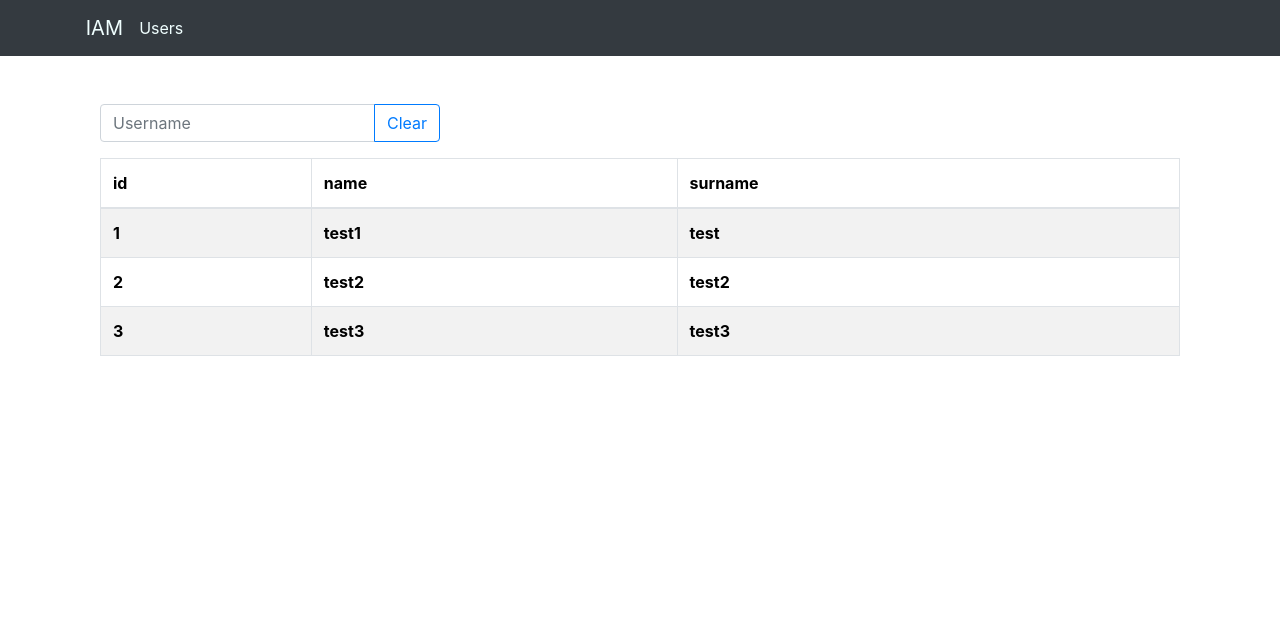
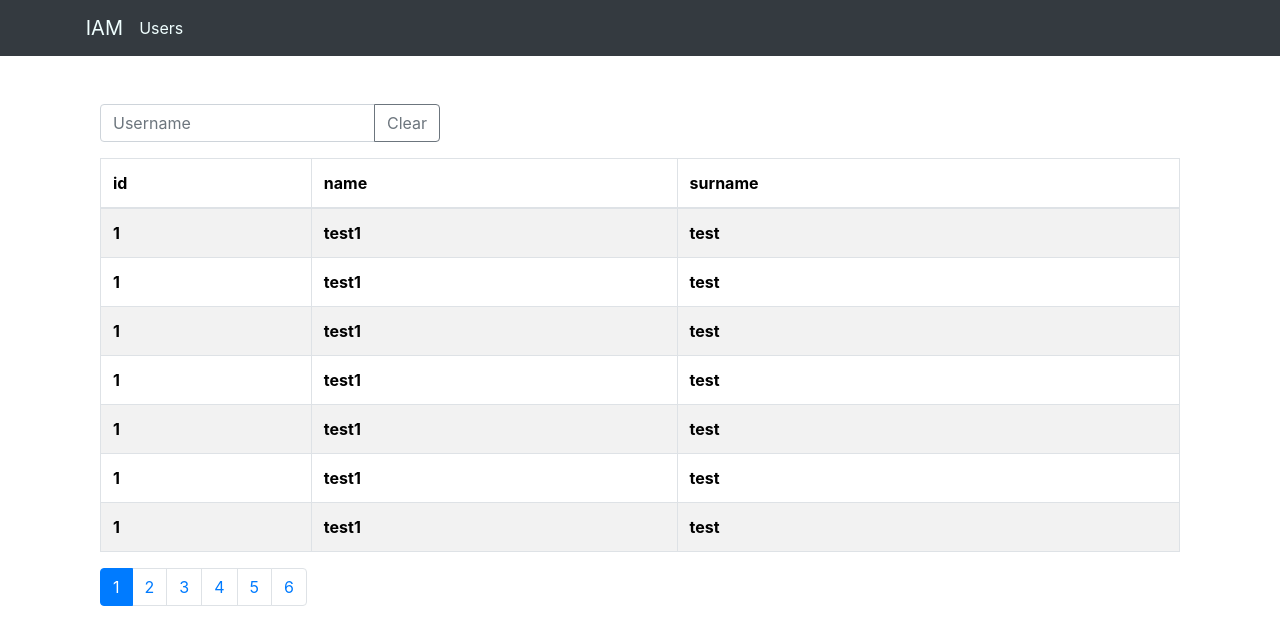
Before and after one commit to kursor666/iam-ui, a React (Create React App) app: page / in a window 1280 px wide. Shown: the top 644 px of the page. Built offline with nearby package versions, Linux system fonts and the light colour scheme.

Commit message:
Added pagination.

```diff
--- a/src/Components/Users/List/UsersList.js
+++ b/src/Components/Users/List/UsersList.js
@@ -1,40 +1,103 @@
 import './UsersList.css';
 
 import React, {useEffect, useState} from 'react';
-import Table from "react-bootstrap/Table";
-import {Button, Col, Container, FormControl, InputGroup, Row} from "react-bootstrap";
+import {Button, Col, Container, FormControl, InputGroup, Pagination, Row, Table} from "react-bootstrap";
 
+const itemsOnPage = 7;
 const initialUsers = [
     {id: '1', name: 'test1', surname: 'test'},
-    {id: '2', name: 'test2', surname: 'test2'},
+    {id: '1', name: 'test1', surname: 'test'},
+    {id: '1', name: 'test1', surname: 'test'},
+    {id: '1', name: 'test1', surname: 'test'},
+    {id: '1', name: 'test1', surname: 'test'},
+    {id: '1', name: 'test1', surname: 'test'},
+    {id: '1', name: 'test1', surname: 'test'},
+    {id: '1', name: 'test1', surname: 'test'},
+    {id: '1', name: 'test1', surname: 'test'},
+    {id: '1', name: 'test1', surname: 'test'},
+    {id: '1', name: 'test1', surname: 'test'},
+    {id: '1', name: 'test1', surname: 'test'},
+    {id: '1', name: 'test1', surname: 'test'},
+    {id: '1', name: 'test1', surname: 'test'},
+    {id: '1', name: 'test1', surname: 'test'},
+    {id: '1', name: 'test1', surname: 'test'},
+    {id: '1', name: 'test1', surname: 'test2'},
+    {id: '1', name: 'test1', surname: 'test2'},
+    {id: '1', name: 'test1', surname: 'test2'},
+    {id: '1', name: 'test1', surname: 'test2'},
+    {id: '1', name: 'test1', surname: 'test2'},
+    {id: '1', name: 'test1', surname: 'test2'},
+    {id: '1', name: 'test1', surname: 'test2'},
+    {id: '1', name: 'test1', surname: 'test2'},
+    {id: '1', name: 'test1', surname: 'test2'},
+    {id: '1', name: 'test1', surname: 'test2'},
+    {id: '1', name: 'test1', surname: 'test2'},
+    {id: '1', name: 'test1', surname: 'test2'},
+    {id: '1', name: 'test1', surname: 'test2'},
+    {id: '1', name: 'test1', surname: 'test2'},
+    {id: '1', name: 'test1', surname: 'test2'},
+    {id: '1', name: 'test1', surname: 'test2'},
+    {id: '1', name: 'test1', surname: 'test2'},
+    {id: '1', name: 'test1', surname: 'test2'},
+    {id: '1', name: 'test1', surname: 'test2'},
+    {id: '1', name: 'test1', surname: 'test2'},
+    {id: '1', name: 'test1', surname: 'test2'},
+    {id: '1', name: 'test1', surname: 'test2'},
+    {id: '1', name: 'test1', surname: 'test2'},
     {id: '3', name: 'test3', surname: 'test3'}
 ];
 
+const PaginationUsers = (props) => {
+    let items = [];
+    for (let number = 1; number <= props.total; number++) {
+        items.push(
+            <Pagination.Item key={number} active={number === props.active} onClick={() => props.change(number)}>
+                {number}
+            </Pagination.Item>
+        );
+    }
+
+    return (
+        <div>
+            <Pagination>{items}</Pagination>
+            <br/>
+        </div>
+    );
+};
+
 export const UsersList = () => {
+    let [searchName, setName] = useState("");
+    let [users, setUsers] = useState([]);
+    let [page, changeActive] = useState(1);
 
-    let [searchName, setName] = useState("");
-
-    let [users, setUsers] = useState([]);
+    const filterUsers = (value) =>{
+        setName(value);
+        changeActive(1);
+    };
 
     useEffect(() => {
         setUsers(initialUsers);
     });
 
-    const filteredUsers = users.filter(value => value.name.includes(searchName));
+    const filteredUsers = users
+        .filter(value => value.name.includes(searchName));
+
+    const slicedUsers = filteredUsers
+        .slice((page - 1) * itemsOnPage, page * itemsOnPage);
 
     return (
         <Container>
             <Row>
                 <Col sm={4} xs={12}>
-                    <InputGroup className="mb-3" >
+                    <InputGroup className="mb-3">
                         <FormControl
                             value={searchName}
                             placeholder="Username"
                             aria-describedby="basic-addon2"
-                            onChange={event => setName(event.target.value)}
+                            onChange={event => filterUsers(event.target.value)}
                         />
                         <InputGroup.Append>
-                            <Button variant="outline-primary" onClick={() => setName('')}>Clear</Button>
+                            <Button variant="outline-secondary" onClick={() => filterUsers('')}>Clear</Button>
                         </InputGroup.Append>
                     </InputGroup>
                 </Col>
@@ -50,7 +113,7 @@ export const UsersList = () => {
                         </tr>
                         </thead>
                         <tbody>
-                        {filteredUsers.map((user, key) => (
+                        {slicedUsers.map((user, key) => (
                             <tr key={key}>
                                 <th>{user.id}</th>
                                 <th>{user.name}</th>
@@ -59,6 +122,7 @@ export const UsersList = () => {
                         ))}
                         </tbody>
                     </Table>
+                    <PaginationUsers active={page} change={changeActive} total={filteredUsers.length/itemsOnPage+1}/>
                 </Col>
             </Row>
         </Container>
```
